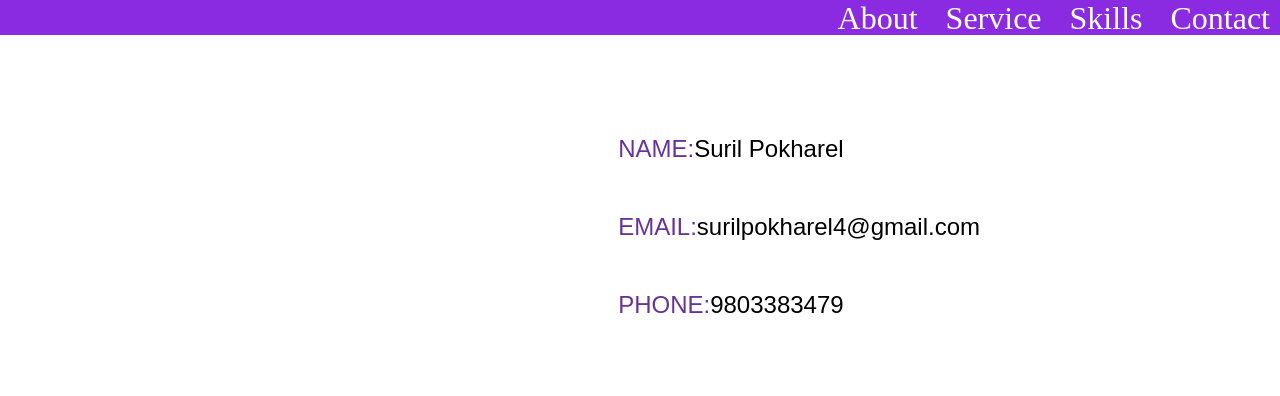
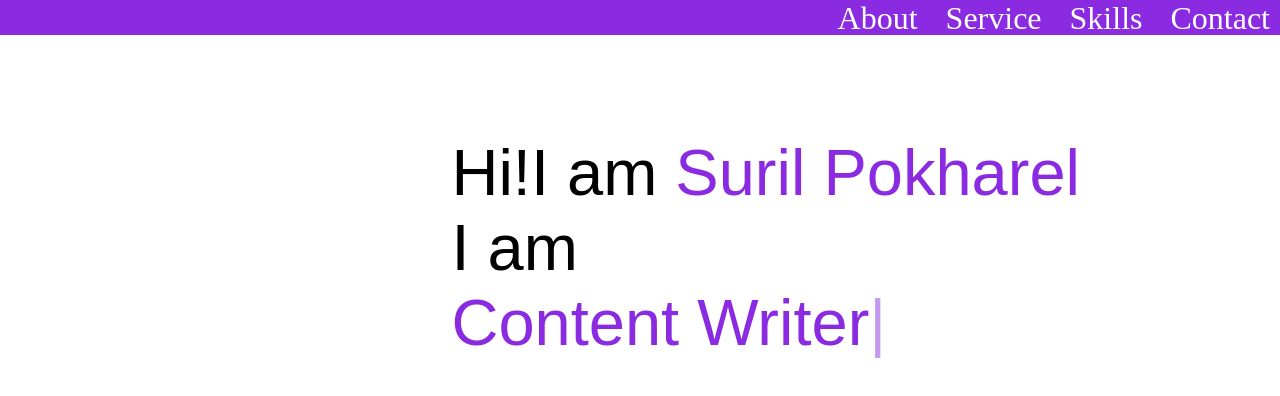
Before and after one commit to iamsuril1/personal_portfolio, a plain HTML site: page index.html in a window 1280 px wide. Drawn offline with nearby package versions, Linux system fonts and the light colour scheme.

Commit message:
Added functionality for changing word

```diff
--- a/index.html
+++ b/index.html
@@ -5,6 +5,7 @@
     <meta name="viewport" content="width=device-width, initial-scale=1.0">
     <title>Document</title>
     <link rel="stylesheet" href="style.css">
+
 </head>
 <body>
     <section class="header">
@@ -25,12 +26,18 @@
             <img src="img" alt="" srcset="">
         </div>
         <div class="info">
-            <ul class="body_ul">
-                <li><span>NAME:</span>Suril Pokharel</li>
-                <li><span>EMAIL:</span>surilpokharel4@gmail.com</li>
-                <li><span>PHONE:</span>9803383479</li>
-            </ul>
-        </div>
-    </section>
+           Hi!I am
+           <span>Suril Pokharel</span><br>
+           I am<br>
+           <span id="element"></span>
 </body>
+<script src="https://unpkg.com/typed.js@2.1.0/dist/typed.umd.js"></script>
+           <script>
+             var typed = new Typed('#element', {
+               strings: ['Developer', 'UI/UX Designer','Content Writer'],
+               typeSpeed: 50,
+
+             });
+           </script>
+
 </html>
--- /dev/null
+++ b/script.js
@@ -0,0 +1,5 @@
+<script src="https://unpkg.com/typed.js@2.1.0/dist/typed.umd.js"></script>
+    var typed = new typed('#element', {
+      strings: ['Frontend Developer', 'UI/UX Designer','Content Writer'],
+      typeSpeed: 50,
+    });
--- a/style.css
+++ b/style.css
@@ -30,14 +30,10 @@ div>ul>li>a:hover{
 }
 .info{
     margin-top: 100px;
-    font-size: x-large;
+    font-size: 65px;
     font-family: Arial, Helvetica, sans-serif;
-    margin-right: 300px;
+    margin-right: 200px;
 }
-.info>.body_ul>li{
-    list-style: none;
-    margin-bottom: 50px;
+.info>span{
+    color: blueviolet;
 }
-.info>.body_ul>li>span{
-    color: rebeccapurple;
-}
```
